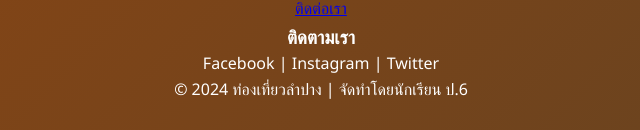
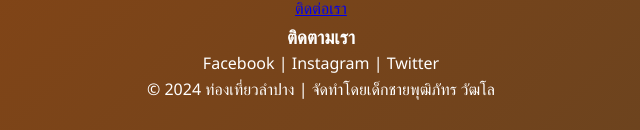
Before and after one commit to puttiat28347-creator/webitim, a plain HTML site: page contact.html in a window 1280 px wide. Shown: the part 1225-1355 px from the top of the page, 319-959 px from the left. Drawn offline with Linux system fonts and the light colour scheme.

Commit message:
Update contact.html

```diff
--- a/contact.html
+++ b/contact.html
@@ -102,7 +102,7 @@
     </div>
 
     <div class="footer-bottom">
-      <p>&copy; 2024 ท่องเที่ยวลำปาง | จัดทำโดยนักเรียน ป.6</p>
+      <p>&copy; 2024 ท่องเที่ยวลำปาง | จัดทำโดยเด็กชายพุฒิภัทร วัฒโล</p>
     </div>
   </div>
 </footer>
```
